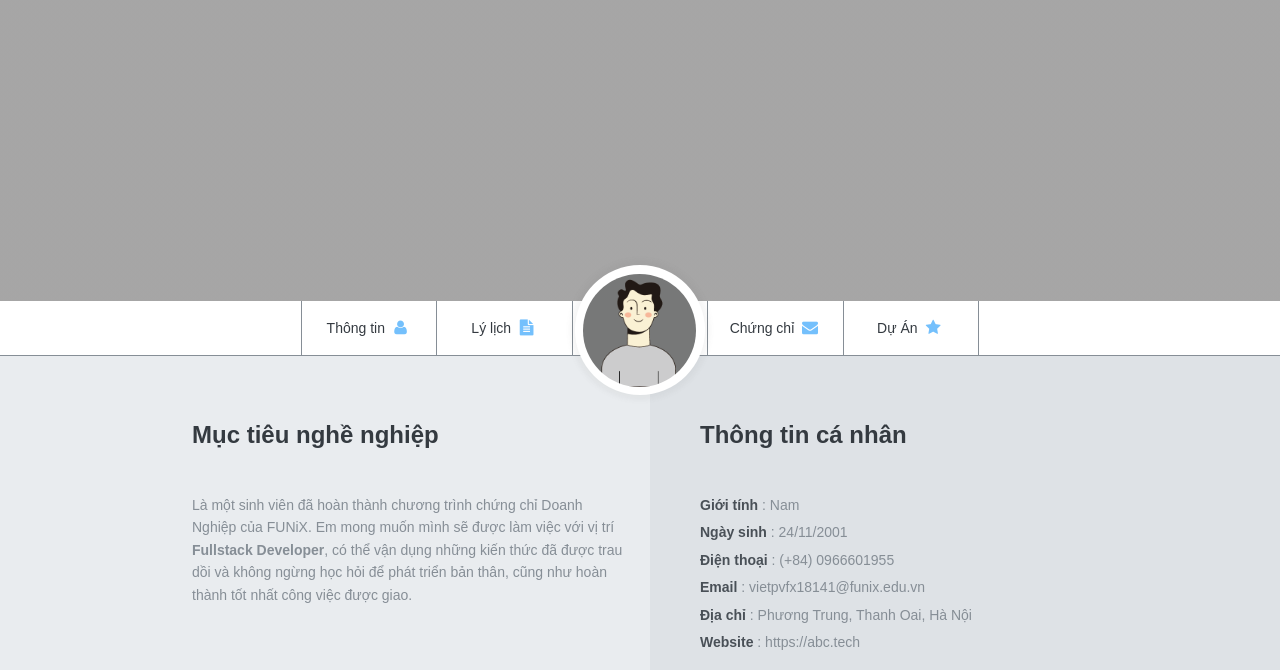
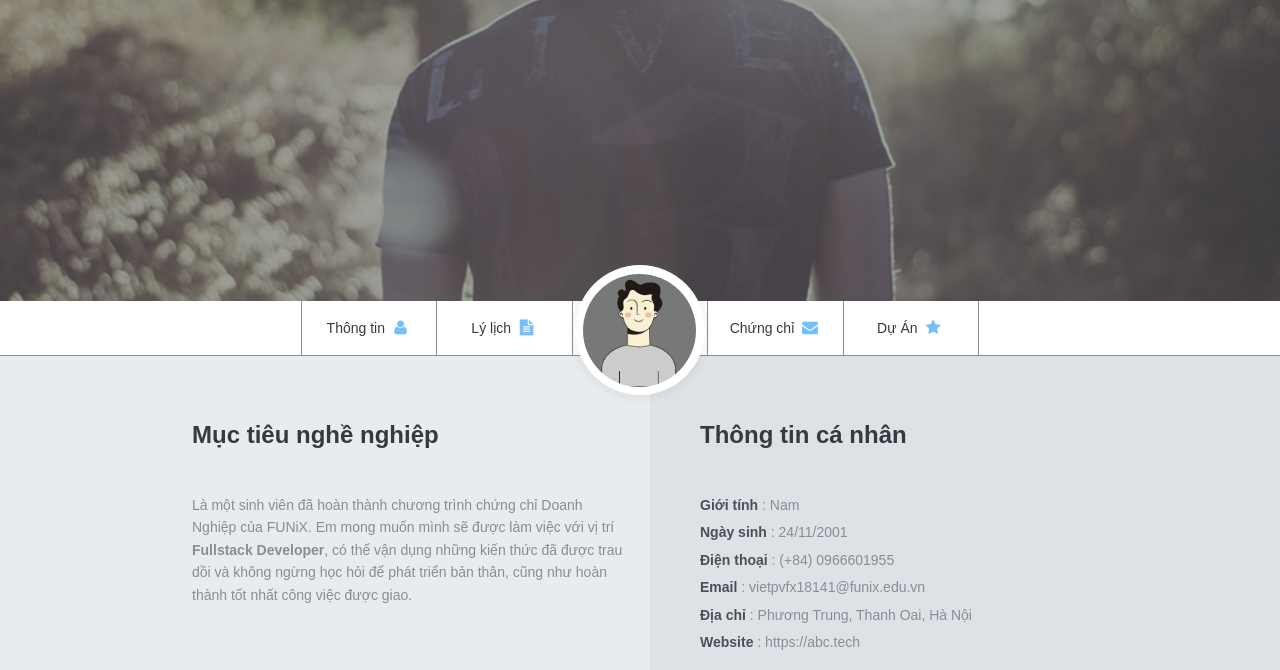
Before and after one commit to vietvodoi123/asignment3, a plain HTML site: page index.html in a window 1280 px wide. Shown: the part 179-849 px from the top of the page. Drawn offline with Linux system fonts and the light colour scheme.

Commit message:
Update style.css

```diff
--- a/css/style.css
+++ b/css/style.css
@@ -61,7 +61,7 @@ ul {
       rgba(78, 77, 77, 0.5),
       rgba(78, 77, 77, 0.5)
     ),
-    url("./images/banner.jpg");
+    url("/images/banner.jpg");
   height: 60vh;
   background-size: cover;
 }
```
